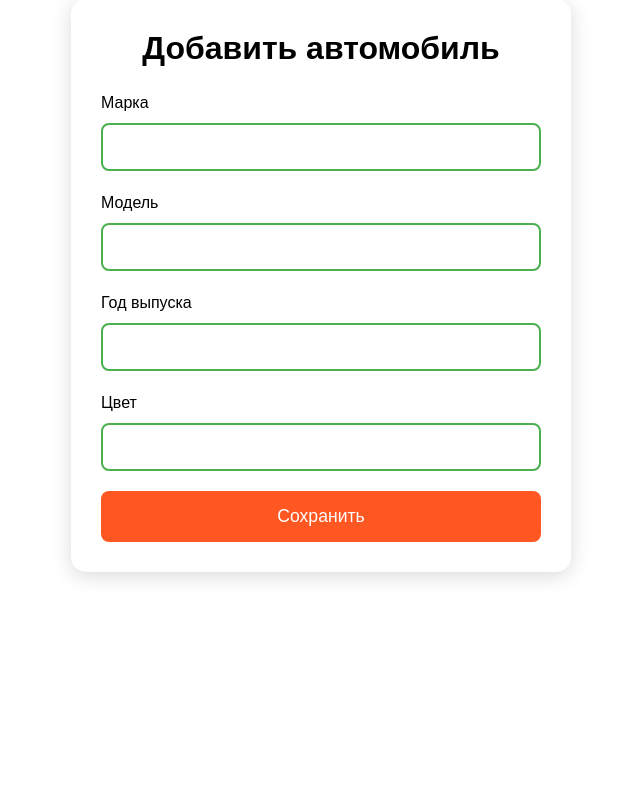
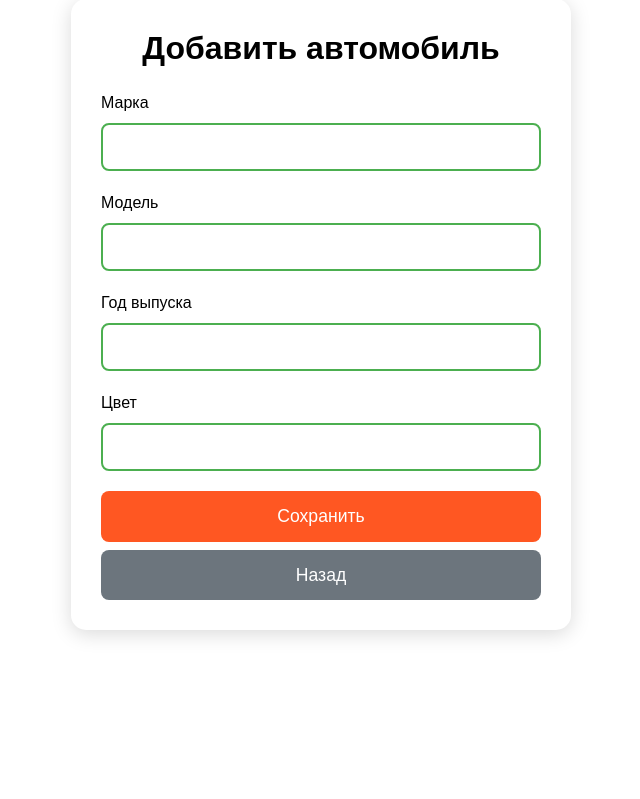
Before and after one commit to danilscheglov/php-forms-csv, a PHP site: page /form.php in a window 1280 px wide. Shown: the part 49-848 px from the top of the page, without its empty margins (319-959 px from the left). Run offline with PHP 8.4, Linux system fonts and the light colour scheme.

Commit message:
feat: add link to homepage

```diff
--- a/src/form.php
+++ b/src/form.php
@@ -32,6 +32,7 @@
                 <input type="text" class="form-control" id="color" name="color" required>
             </div>
             <button type="submit" class="btn btn-primary">Сохранить</button>
+            <a href="index.php" class="btn btn-secondary mt-2">Назад</a>
         </form>
     </div>
 </body>
```
